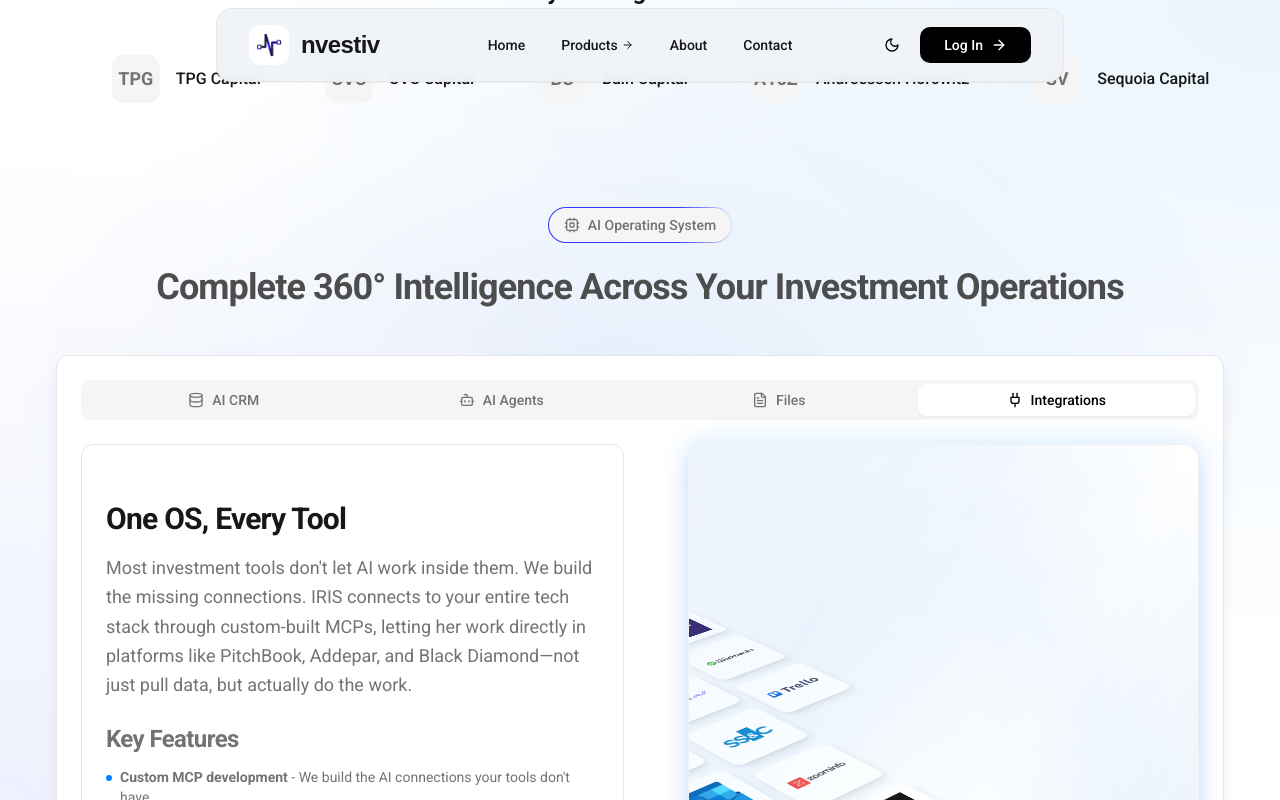
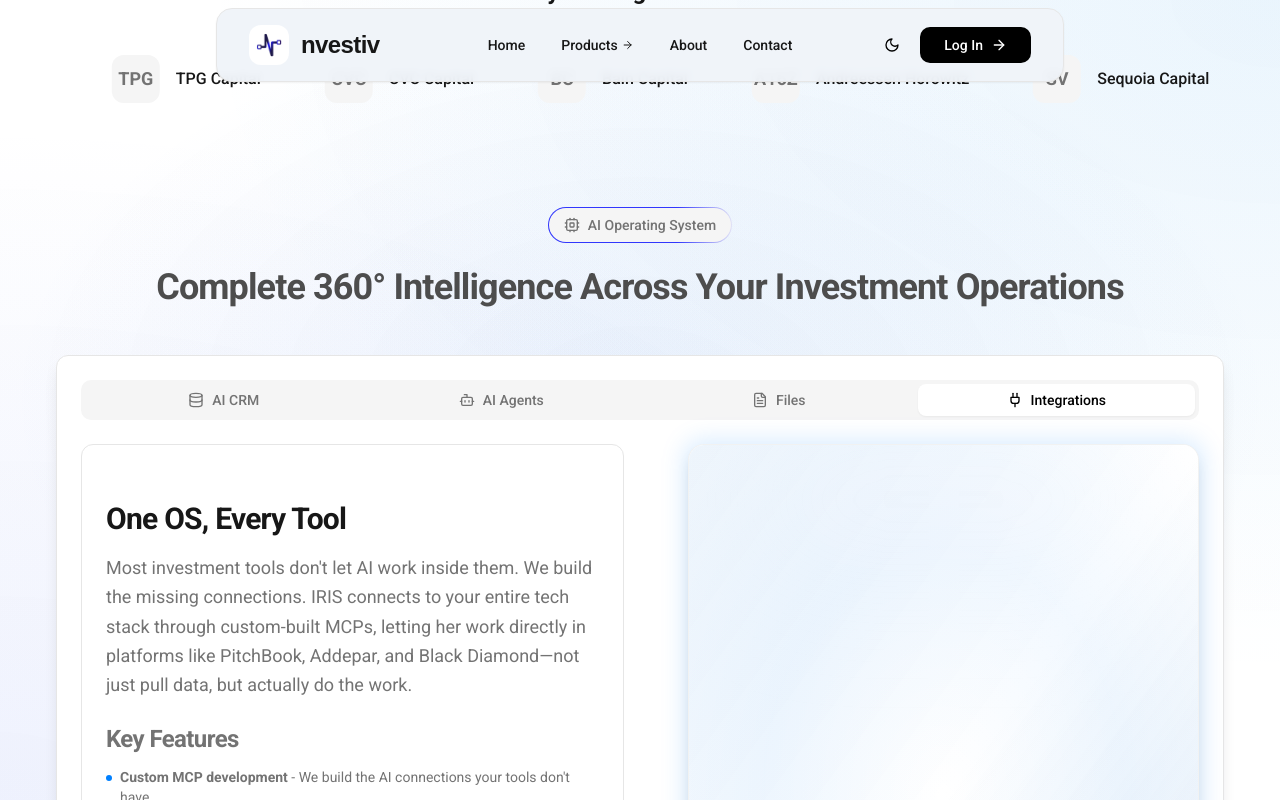
Before and after one commit to saadhassan90/nvestiv, a React (Vite) app: page / in a window 1280 px wide. Both pictures are taken after a click on the tab "Integrations". Shown: the part 893-1693 px from the top of the page. Built offline with nearby package versions, Linux system fonts and the light colour scheme.

Commit message:
Fix: Adjust integrations card height and animation

```diff
--- a/src/components/Integrations3DMarquee.tsx
+++ b/src/components/Integrations3DMarquee.tsx
@@ -1,4 +1,4 @@
-import React from 'react';
+import React, { useEffect, useState } from 'react';
 import { cn } from '@/lib/utils';
 
 // Import all integration logos
@@ -85,21 +85,15 @@ interface MarqueeColumnProps {
 }
 
 const MarqueeColumn: React.FC<MarqueeColumnProps> = ({ logos, direction, duration, className }) => {
-  // Duplicate logos for seamless oscillation
+  // Duplicate logos for cascade effect - final position is at bottom
   const duplicatedLogos = [...logos, ...logos];
 
   return (
-    <div className={cn("flex flex-col", className)}>
+    <div className={cn("flex flex-col h-full overflow-hidden", className)}>
       <div
-        className={cn(
-          "flex flex-col",
-          direction === 'up' ? 'animate-marquee-up' : 'animate-marquee-down'
-        )}
+        className="flex flex-col"
         style={{
-          animationDuration: `${duration}s`,
-          animationTimingFunction: 'ease-in-out',
-          animationIterationCount: 'infinite',
-          animationDirection: 'alternate',
+          transform: 'translateY(100%)', // Start from bottom (resting position)
         }}
       >
         {duplicatedLogos.map((logo, index) => (
@@ -112,9 +106,25 @@ const MarqueeColumn: React.FC<MarqueeColumnProps> = ({ logos, direction, duratio
 
 interface Integrations3DMarqueeProps {
   className?: string;
+  triggerAnimation?: boolean;
 }
 
-export const Integrations3DMarquee: React.FC<Integrations3DMarqueeProps> = ({ className }) => {
+export const Integrations3DMarquee: React.FC<Integrations3DMarqueeProps> = ({ className, triggerAnimation = false }) => {
+  const [animationStage, setAnimationStage] = useState<'idle' | 'cascading' | 'settled'>('idle');
+
+  useEffect(() => {
+    if (triggerAnimation && animationStage === 'idle') {
+      setAnimationStage('cascading');
+
+      // Settle to final position after cascade
+      const timer = setTimeout(() => {
+        setAnimationStage('settled');
+      }, 2500);
+
+      return () => clearTimeout(timer);
+    }
+  }, [triggerAnimation, animationStage]);
+
   return (
     <div className={cn("relative w-full h-full overflow-hidden", className)}>
       {/* Studio lighting background */}
@@ -137,37 +147,65 @@ export const Integrations3DMarquee: React.FC<Integrations3DMarqueeProps> = ({ cl
             transformStyle: 'preserve-3d',
           }}
         >
-          {/* Column 1 - Moving Up */}
+          {/* Column 1 */}
+          <div
+            className={cn(
+              "transition-all duration-700 ease-out",
+              animationStage === 'cascading' && "animate-cascade-1"
+            )}
+          >
             <MarqueeColumn
               logos={logosColumn1}
               direction="up"
-            duration={15}
+              duration={1.5}
               className="opacity-90"
             />
+          </div>
 
-          {/* Column 2 - Moving Down */}
+          {/* Column 2 */}
+          <div
+            className={cn(
+              "transition-all duration-700 ease-out delay-200",
+              animationStage === 'cascading' && "animate-cascade-2"
+            )}
+          >
             <MarqueeColumn
               logos={logosColumn2}
               direction="down"
-            duration={10}
+              duration={1.2}
               className="opacity-95"
             />
+          </div>
 
-          {/* Column 3 - Moving Up */}
+          {/* Column 3 */}
+          <div
+            className={cn(
+              "transition-all duration-700 ease-out delay-400",
+              animationStage === 'cascading' && "animate-cascade-3"
+            )}
+          >
             <MarqueeColumn
               logos={logosColumn3}
               direction="up"
-            duration={12}
+              duration={1.8}
               className="opacity-90"
             />
+          </div>
 
-          {/* Column 4 - Moving Down */}
+          {/* Column 4 */}
+          <div
+            className={cn(
+              "transition-all duration-700 ease-out delay-600",
+              animationStage === 'cascading' && "animate-cascade-4"
+            )}
+          >
             <MarqueeColumn
               logos={logosColumn4}
               direction="down"
-            duration={18}
+              duration={2.0}
               className="opacity-85"
             />
+          </div>
         </div>
       </div>
 
--- a/src/pages/HomePage.tsx
+++ b/src/pages/HomePage.tsx
@@ -19,6 +19,7 @@ const HomePage = () => {
   const [agentsModalOpen, setAgentsModalOpen] = useState(false);
   const [irisModalOpen, setIrisModalOpen] = useState(false);
   const [isProductsOpen, setIsProductsOpen] = useState(false);
+  const [activeTab, setActiveTab] = useState("ai-crm");
   const videoRef = useRef<HTMLVideoElement>(null);
 
   useEffect(() => {
@@ -251,7 +252,7 @@ const HomePage = () => {
               <h2 id="features-heading" className="h2 mb-4">Complete 360° Intelligence Across Your Investment Operations</h2>
             </div>
 
-            <Tabs defaultValue="ai-crm" className="w-full">
+            <Tabs defaultValue="ai-crm" value={activeTab} onValueChange={setActiveTab} className="w-full">
               <TabsContent value="ai-crm" className="mt-0">
                 <Card className="border border-border shadow-lg bg-card">
                   <div className="p-6">
@@ -803,13 +804,16 @@ const HomePage = () => {
                          </div>
                       </div>
                         <div className="lg:pl-8">
-                         <div className="relative rounded-2xl aspect-[1/1.75]">
+                          <div className="relative rounded-2xl">
                             {/* Gradient glow border */}
                             <div className="pointer-events-none absolute -inset-1 bg-gradient-to-r from-primary/30 via-accent/30 to-primary/30 rounded-[18px] blur-md opacity-50 dark:opacity-70"></div>
 
                             {/* 3D Marquee Container */}
-                           <div className="relative z-10 bg-card/90 backdrop-blur-sm rounded-2xl h-full overflow-hidden border border-border/50 shadow-lg">
-                             <Integrations3DMarquee className="w-full h-full" />
+                            <div className="relative z-10 bg-card/90 backdrop-blur-sm rounded-2xl h-[700px] overflow-hidden border border-border/50 shadow-lg">
+                              <Integrations3DMarquee
+                                className="w-full h-full"
+                                triggerAnimation={activeTab === "integrations"}
+                              />
                             </div>
                           </div>
                         </div>
--- a/tailwind.config.ts
+++ b/tailwind.config.ts
@@ -154,6 +154,56 @@ export default {
 				"marquee-down": {
 					"0%": { transform: "translateY(-100%)" },
 					"100%": { transform: "translateY(0%)" }
+				},
+				"cascade": {
+					"0%": {
+						transform: "translateY(-200px) scale(0.8)",
+						opacity: "0"
+					},
+					"100%": {
+						transform: "translateY(0) scale(1)",
+						opacity: "1"
+					}
+				},
+				"cascade-1": {
+					"0%": {
+						transform: "translateY(-300px) rotateX(45deg)",
+						opacity: "0"
+					},
+					"100%": {
+						transform: "translateY(0) rotateX(0deg)",
+						opacity: "1"
+					}
+				},
+				"cascade-2": {
+					"0%": {
+						transform: "translateY(-250px) rotateY(30deg)",
+						opacity: "0"
+					},
+					"100%": {
+						transform: "translateY(0) rotateY(0deg)",
+						opacity: "1"
+					}
+				},
+				"cascade-3": {
+					"0%": {
+						transform: "translateY(-320px) rotateX(-30deg)",
+						opacity: "0"
+					},
+					"100%": {
+						transform: "translateY(0) rotateX(0deg)",
+						opacity: "1"
+					}
+				},
+				"cascade-4": {
+					"0%": {
+						transform: "translateY(-280px) rotateY(-20deg)",
+						opacity: "0"
+					},
+					"100%": {
+						transform: "translateY(0) rotateY(0deg)",
+						opacity: "1"
+					}
 				}
 			},
 			animation: {
@@ -165,7 +215,12 @@ export default {
 				"sparkle": "sparkle 3s ease-in-out infinite",
 				"marquee": "marquee 30s linear infinite",
 				"marquee-up": "marquee-up 20s linear infinite",
-				"marquee-down": "marquee-down 20s linear infinite"
+				"marquee-down": "marquee-down 20s linear infinite",
+				"cascade": "cascade 1.5s ease-out forwards",
+				"cascade-1": "cascade-1 1.2s ease-out forwards",
+				"cascade-2": "cascade-2 1.4s ease-out forwards 0.2s",
+				"cascade-3": "cascade-3 1.6s ease-out forwards 0.4s",
+				"cascade-4": "cascade-4 1.8s ease-out forwards 0.6s"
 			}
 		}
 	},
```
Lines whose indentation alone changed are shown as unchanged.
